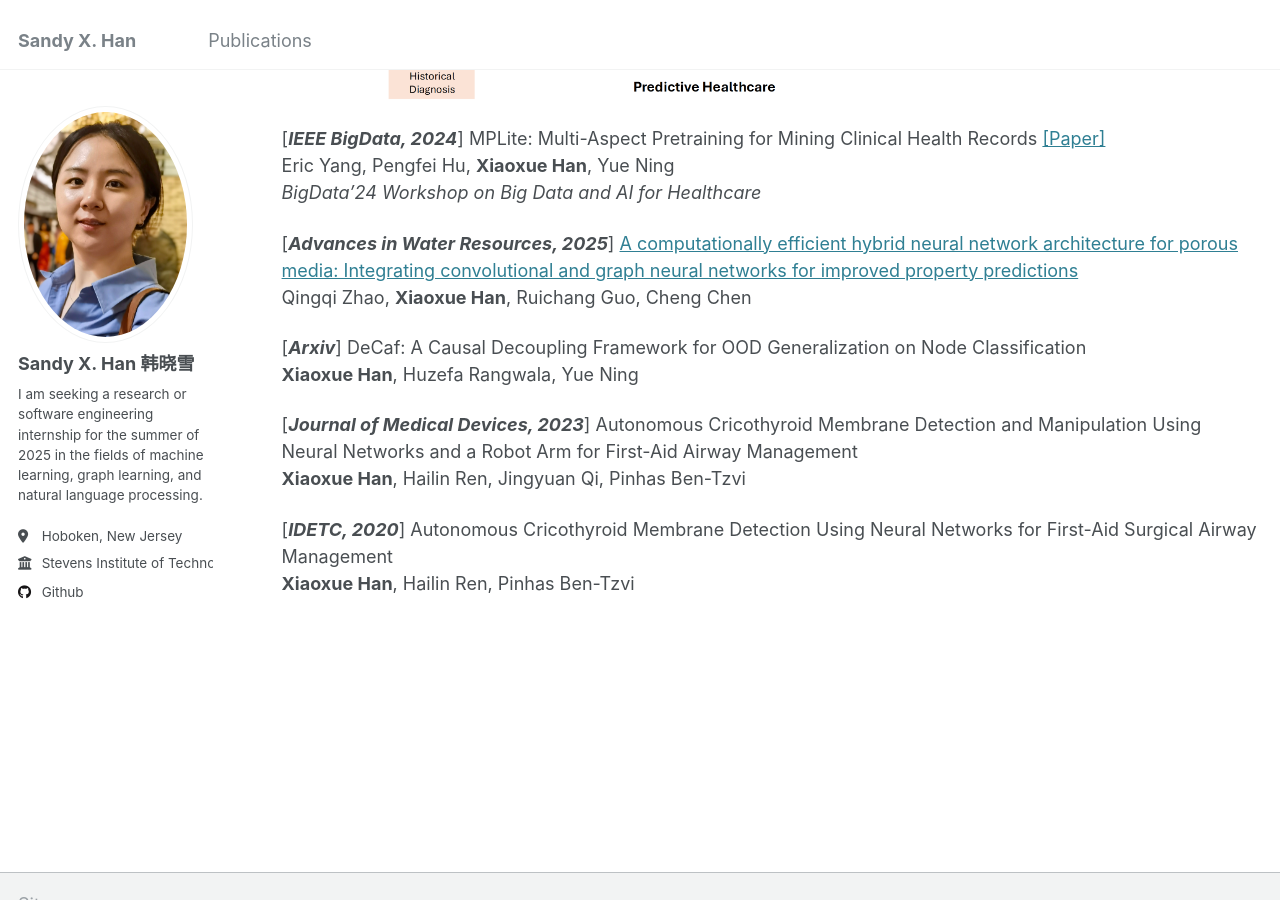
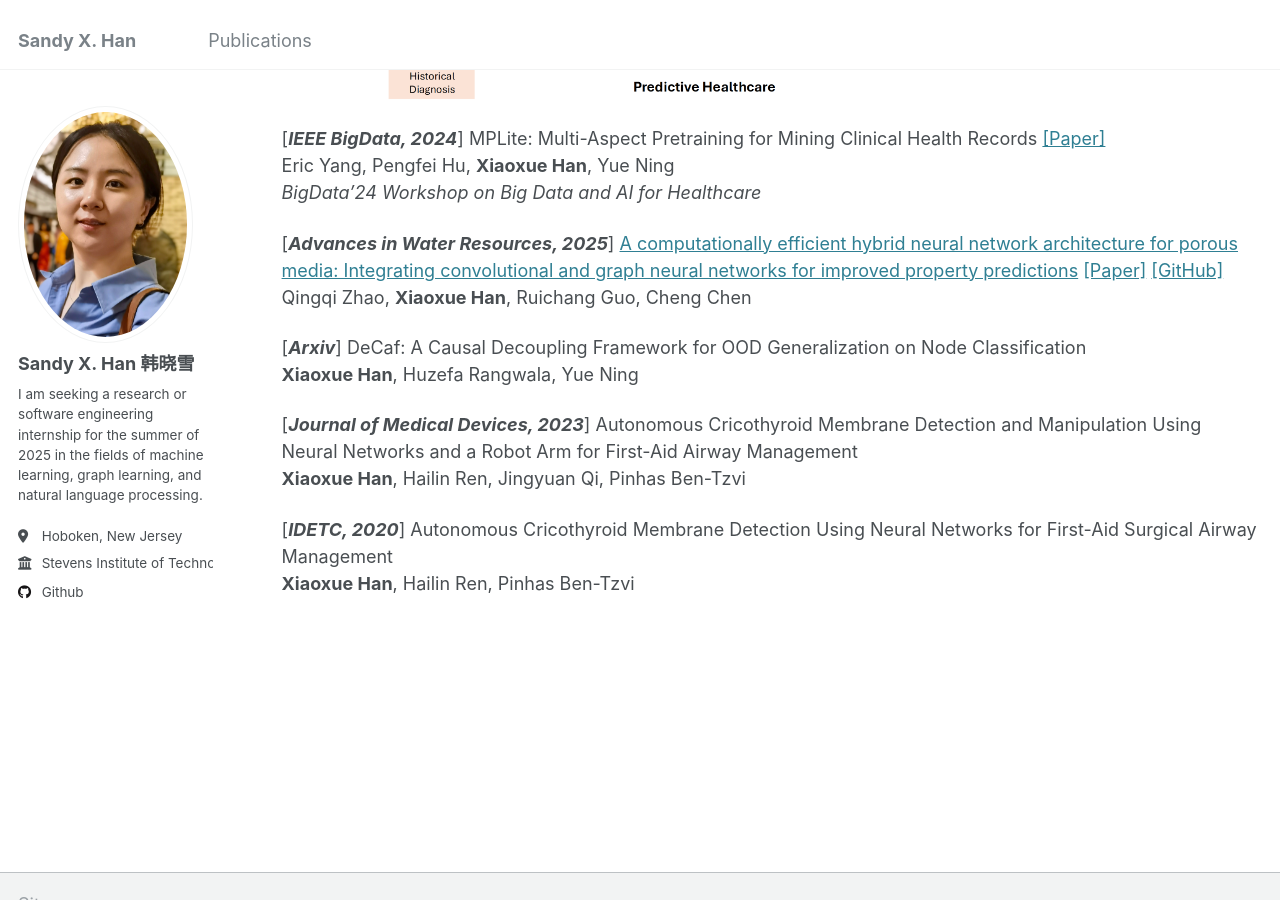
Before and after one commit to hanxiaoxue114/hanxiaoxue114.github.io, a Jekyll site: the page built from _pages/cv.md, in a window 1280 px wide and 900 px high, scrolled down 1115 px. Built offline with Jekyll 4.4.1, drawn with Linux system fonts in a browser that asks for light colours.

Commit message:
Update cv.md

```diff
--- a/_pages/cv.md
+++ b/_pages/cv.md
@@ -29,7 +29,7 @@ redirect_from:
 Eric Yang, Pengfei Hu, **Xiaoxue Han**, Yue Ning <br>
 *BigData'24 Workshop on Big Data and AI for Healthcare* <be>
 
-[***Advances in Water Resources, 2025***] [A computationally efficient hybrid neural network architecture for porous media: Integrating convolutional and graph neural networks for improved property predictions](https://www.sciencedirect.com/science/article/abs/pii/S0309170824002689)
+[***Advances in Water Resources, 2025***] [A computationally efficient hybrid neural network architecture for porous media: Integrating convolutional and graph neural networks for improved property predictions](https://www.sciencedirect.com/science/article/abs/pii/S0309170824002689) [[Paper]](/files/TACO_paper.pdf) [[GitHub]](https://github.com/qingqizhao/GraphGNN-Hybrid-PorousMedia)
 <br>
 Qingqi Zhao, **Xiaoxue Han**, Ruichang Guo, Cheng Chen <be>
 
```
